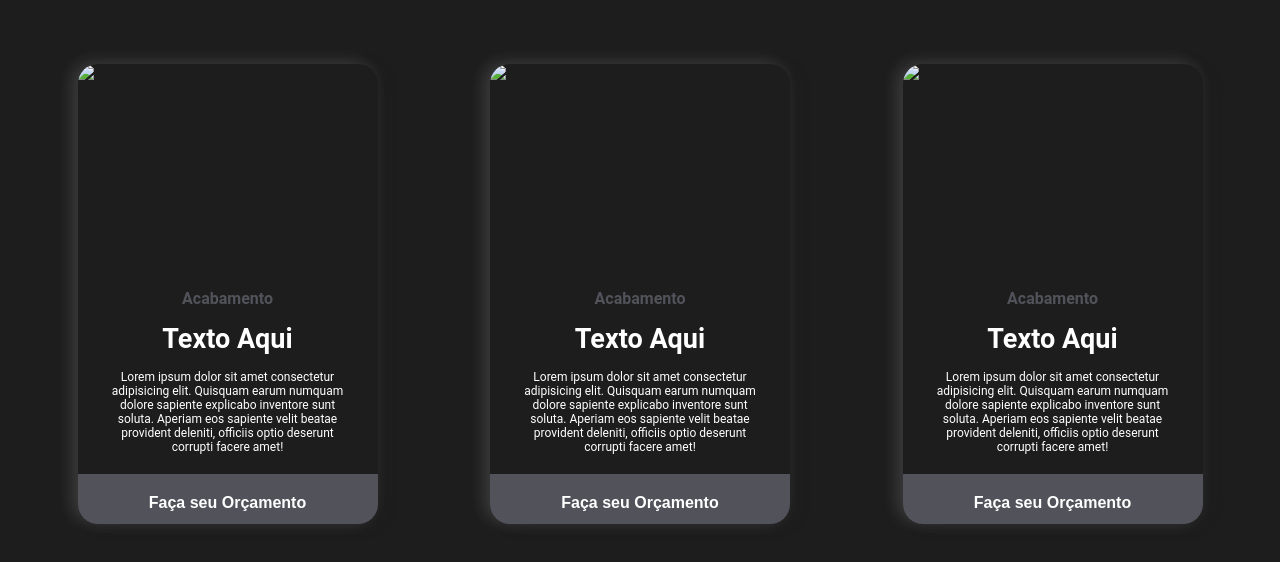
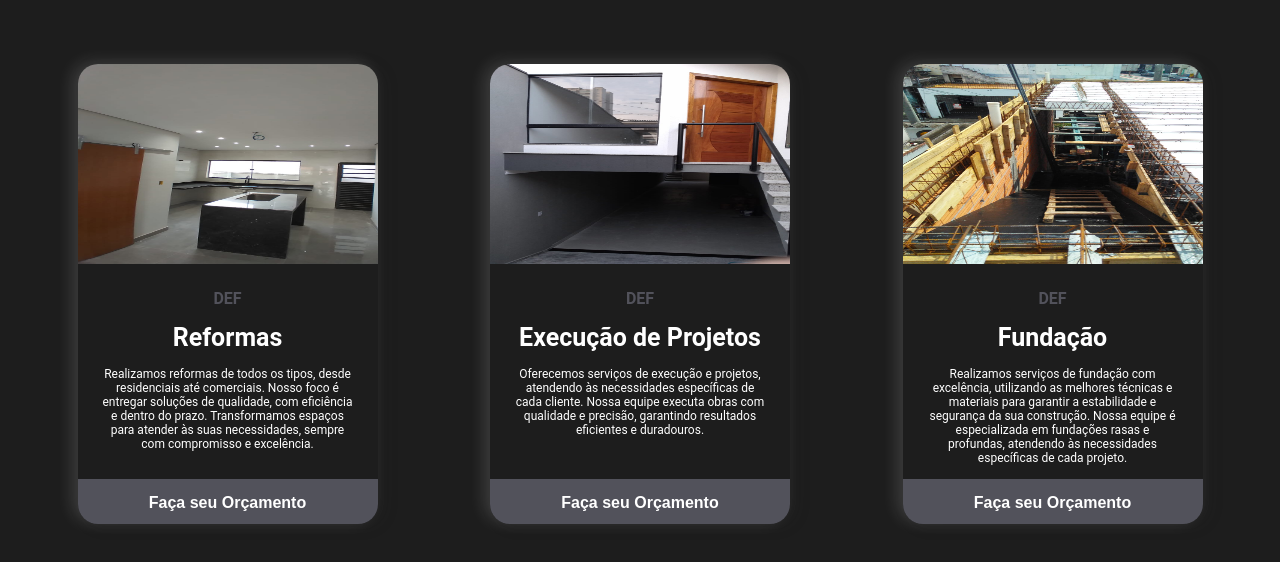
Before and after one commit to arielesilvaa/DEF, a plain HTML site: page servico.html in a window 1280 px wide. Shown: the part 106-668 px from the top of the page. Drawn offline with Linux system fonts and the light colour scheme.

Commit message:
arrumando servicos

```diff
--- a/CSS/inicio.css
+++ b/CSS/inicio.css
@@ -20,7 +20,8 @@ body {
     padding: 3rem 0;
     gap: 3rem;
     font-family: 'Poppins', sans-serif;
-    background: url('imagens/fundook.jpg') no-repeat center center fixed; /* Imagem de fundo */
+    background: #000
+    /* url('imagens/fundook.jpg') no-repeat center center fixed; Imagem de fundo */
     background-size: cover; /* Ajusta a imagem para cobrir todo o fundo */
 }
 
--- a/CSS/servico.css
+++ b/CSS/servico.css
@@ -39,7 +39,7 @@
 
   /* Card Header*/
   .card-header {
-    width: 100%;
+    width: 120%;
     height: 200px;
     overflow: hidden;
   }
@@ -64,7 +64,7 @@
   }
 
   .card-titulo {
-    font-size: 27px;
+    font-size: 25px;
     margin: 15px 0;
     color: var(--text-letra);
   }
@@ -78,7 +78,7 @@
 
   /* Card Footer */
   .card-footer {
-    margin-top: 10px;
+    margin-top: 15px;
     text-align: center;
     background-color: #000;
   }
@@ -86,7 +86,7 @@
   .card-footer a {
     color: #fff;
     display: block;
-    padding: 20px;
+    padding: 15px;
     text-decoration: none;
     font-family: sans-serif;
     font-weight: 600;
--- a/servico.html
+++ b/servico.html
@@ -15,23 +15,23 @@
       <div class="card card-2">
         <!-- card-header -->
         <div class="card-header">
-          <img src="imagem/D398888B-B4EA-4DB8-9F09-2E74CF553F87.png" class="card-img" />
+          <img src="imagem/acabamento4.jpg" class="card-img" />
         </div>
         <!-- card-header -->
 
         <!-- card-body -->
         <div class="card-body">
-          <h3 class="card-local">Acabamento</h3>
-          <h2 class="card-titulo">Texto Aqui</h2>
+          <h3 class="card-local">DEF</h3>
+          <h2 class="card-titulo">Reformas</h2>
           <p class="card-texto">
-            Lorem ipsum dolor sit amet consectetur adipisicing elit. Quisquam earum numquam dolore sapiente explicabo inventore sunt soluta. Aperiam eos sapiente velit beatae provident deleniti, officiis optio deserunt corrupti facere amet!
+            Realizamos reformas de todos os tipos, desde residenciais até comerciais. Nosso foco é entregar soluções de qualidade, com eficiência e dentro do prazo. Transformamos espaços para atender às suas necessidades, sempre com compromisso e excelência.
           </p>
         </div>
         <!-- card-body -->
 
         <!-- card-footer -->
         <div class="card-footer">
-          <a href="https://api.whatsapp.com/send/?phone=numero&text=Ol%C3%A1+tudo+bem%3F+Vim+pelo+Instagram.+&type=phone_number&app_absent=0" target="_blank">Faça seu Orçamento</a>
+          <a href="https://api.whatsapp.com/send/?phone=55119462203536&text&type=phone_number&app_absent=0" target="_blank">Faça seu Orçamento</a>
         </div>
         <!-- card-footer -->
       </div>
@@ -41,23 +41,23 @@
       <div class="card card-2">
         <!-- card-header -->
         <div class="card-header">
-          <img src="imagem/D398888B-B4EA-4DB8-9F09-2E74CF553F87.png" class="card-img" />
+          <img src="imagem/faixada.jpg" class="card-img" />
         </div>
         <!-- card-header -->
 
         <!-- card-body -->
         <div class="card-body">
-          <h3 class="card-local">Acabamento</h3>
-          <h2 class="card-titulo">Texto Aqui</h2>
+          <h3 class="card-local">DEF</h3>
+          <h2 class="card-titulo">Execução de Projetos</h2>
           <p class="card-texto">
-            Lorem ipsum dolor sit amet consectetur adipisicing elit. Quisquam earum numquam dolore sapiente explicabo inventore sunt soluta. Aperiam eos sapiente velit beatae provident deleniti, officiis optio deserunt corrupti facere amet!
+            Oferecemos serviços de execução e projetos, atendendo às necessidades específicas de cada cliente. Nossa equipe executa obras com qualidade e precisão, garantindo resultados eficientes e duradouros.
           </p>
         </div>
         <!-- card-body -->
 
         <!-- card-footer -->
         <div class="card-footer">
-          <a href="https://api.whatsapp.com/send/?phone=numero&text=Ol%C3%A1+tudo+bem%3F+Vim+pelo+Instagram.+&type=phone_number&app_absent=0" target="_blank">Faça seu Orçamento</a>
+          <a href="https://api.whatsapp.com/send/?phone=55119462203536&text&type=phone_number&app_absent=0" target="_blank">Faça seu Orçamento</a>
         </div>
         <!-- card-footer -->
       </div>
@@ -66,23 +66,23 @@
       <div class="card card-2">
         <!-- card-header -->
         <div class="card-header">
-          <img src="imagem/D398888B-B4EA-4DB8-9F09-2E74CF553F87.png" class="card-img" />
+          <img src="imagem/lage1.jpg" class="card-img" />
         </div>
         <!-- card-header -->
 
         <!-- card-body -->
         <div class="card-body">
-          <h3 class="card-local">Acabamento</h3>
-          <h2 class="card-titulo">Texto Aqui</h2>
+          <h3 class="card-local">DEF</h3>
+          <h2 class="card-titulo">Fundação</h2>
           <p class="card-texto">
-            Lorem ipsum dolor sit amet consectetur adipisicing elit. Quisquam earum numquam dolore sapiente explicabo inventore sunt soluta. Aperiam eos sapiente velit beatae provident deleniti, officiis optio deserunt corrupti facere amet!
+            Realizamos serviços de fundação com excelência, utilizando as melhores técnicas e materiais para garantir a estabilidade e segurança da sua construção. Nossa equipe é especializada em fundações rasas e profundas, atendendo às necessidades específicas de cada projeto.
           </p>
         </div>
         <!-- card-body -->
 
         <!-- card-footer -->
         <div class="card-footer">
-          <a href="https://api.whatsapp.com/send/?phone=numero&text=Ol%C3%A1+tudo+bem%3F+Vim+pelo+Instagram.+&type=phone_number&app_absent=0" target="_blank">Faça seu Orçamento</a>
+          <a href="https://api.whatsapp.com/send/?phone=55119462203536&text&type=phone_number&app_absent=0" target="_blank">Faça seu Orçamento</a>
         </div>
         <!-- card-footer -->
       </div>
```
Also changed, not shown: index.html (+1 -1 lines), imagem/acabamento4.jpg (added), imagem/faixada.jpg (added), imagem/lage1.jpg (added).
